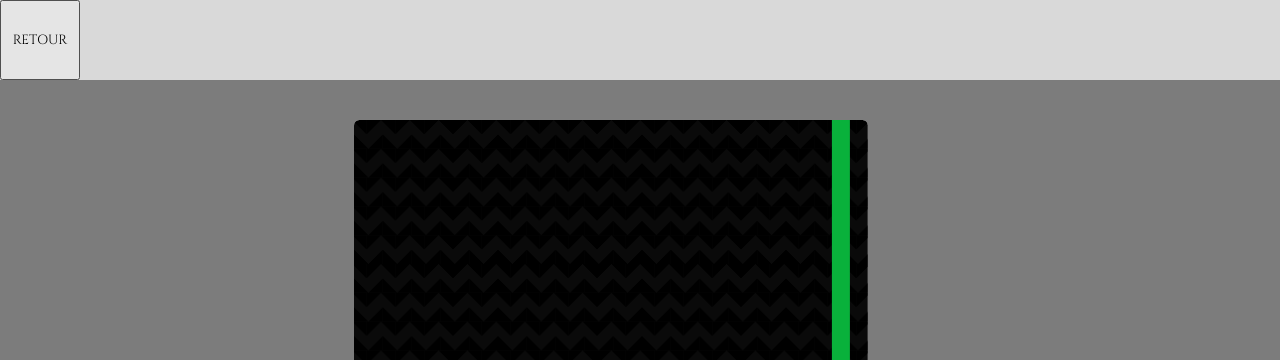
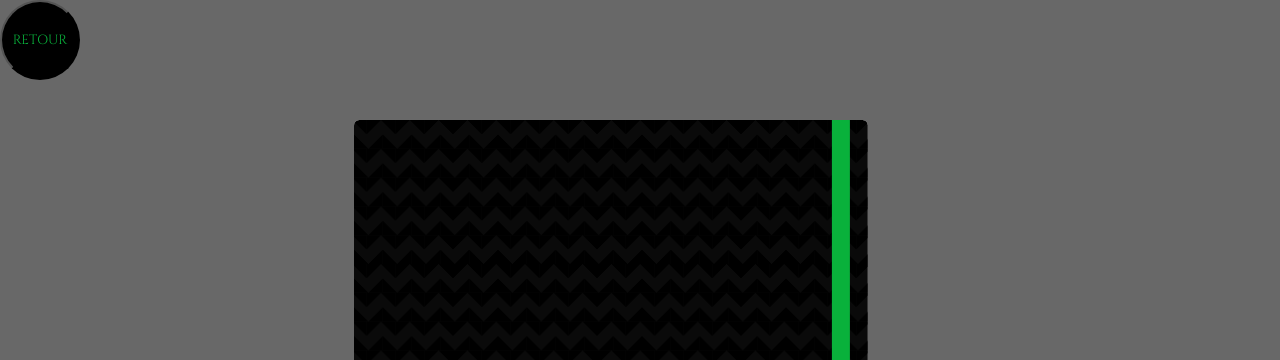
Before and after one commit to Pokflo/Portfolio, a plain HTML site: page code/curriculum.html in a window 1280 px wide. Shown: the top 360 px of the page. Drawn offline with Linux system fonts and the light colour scheme; a web font is replaced by a local one.

Commit message:
Add files via upload

```diff
--- a/code/curriculum.css
+++ b/code/curriculum.css
@@ -5,12 +5,15 @@
 	font-family: "Cinzel", serif;
 }
 .buttonret {
-	background-color: #d9d9d9;
+	background-color: #686868;
 
 }
 .buttonreto {
+	background-color: black;
+	color: #09b13b;
 	width: 80px;
 	height: 80px;
+	border-radius: 50%;
 }
 
 body {
@@ -30,7 +33,7 @@ p {
 main {
 	display: flex;
 	justify-content: center;
-	background-color: #7c7c7c;
+	background-color: #686868;
 }
 
 .book {
```
